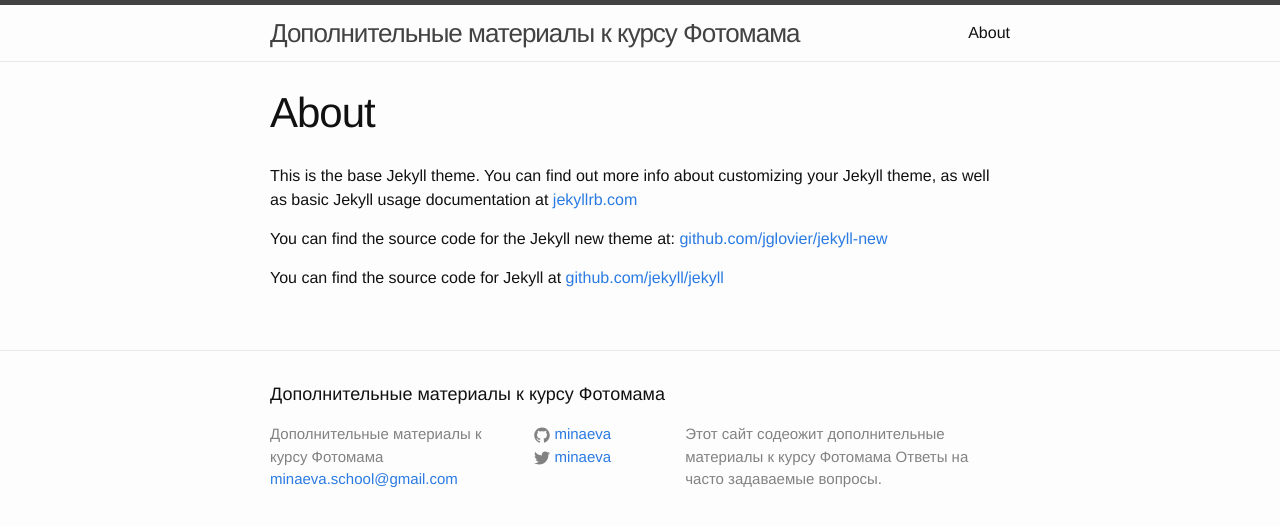
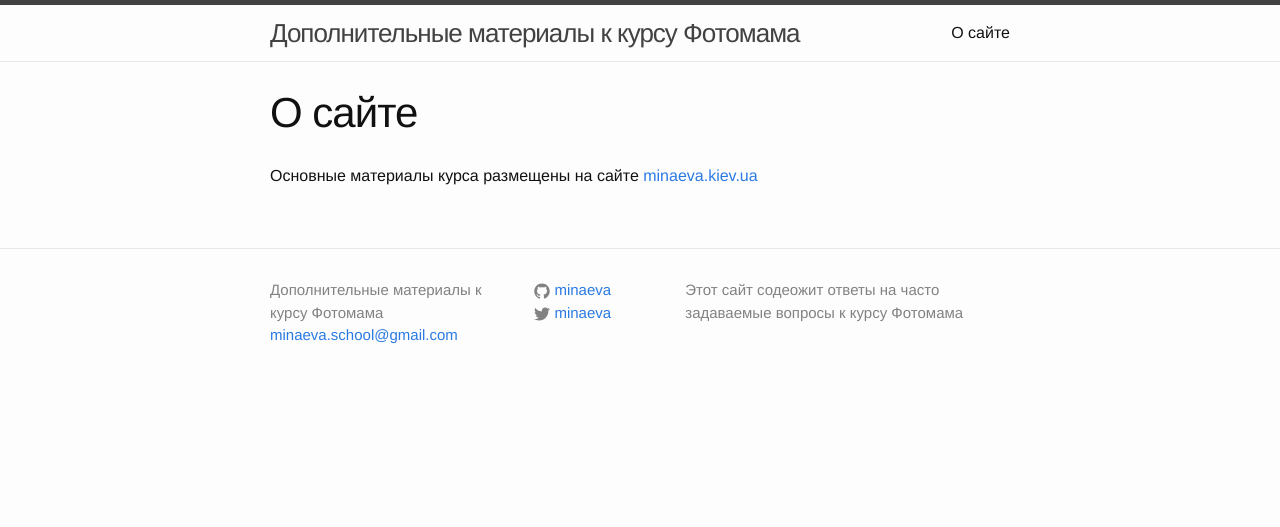
Before and after one commit to minaeva/minaeva.github.io, a Jekyll site: the page built from about.md, in a window 1280 px wide. Shown: the top 527 px of the page. Built offline with Jekyll 4.4.1, drawn with Linux system fonts in a browser that asks for light colours.

```diff
--- a/_config.yml
+++ b/_config.yml
@@ -2,8 +2,8 @@
 title: Дополнительные материалы к курсу Фотомама
 email: minaeva.school@gmail.com
 description: > # this means to ignore newlines until "baseurl:"
-  Этот сайт содеожит дополнительные материалы к курсу Фотомама
-  Ответы на часто задаваемые вопросы.
+  Этот сайт содеожит ответы на часто задаваемые вопросы
+  к курсу Фотомама
 baseurl: "" # the subpath of your site, e.g. /blog/
 url: "http://minaeva.github.io" # the base hostname & protocol for your site
 twitter_username: minaeva
--- a/_includes/footer.html
+++ b/_includes/footer.html
@@ -1,9 +1,9 @@
 <footer class="site-footer">
 
   <div class="wrapper">
-
+<!--
     <h2 class="footer-heading">{{ site.title }}</h2>
-
+-->
     <div class="footer-col-wrapper">
       <div class="footer-col  footer-col-1">
         <ul class="contact-list">
--- a/about.md
+++ b/about.md
@@ -1,11 +1,7 @@
 ---
 layout: page
-title: About
+title: О сайте
 permalink: /about/
 ---
 
-This is the base Jekyll theme. You can find out more info about customizing your Jekyll theme, as well as basic Jekyll usage documentation at [jekyllrb.com](http://jekyllrb.com/)
-
-You can find the source code for the Jekyll new theme at: [github.com/jglovier/jekyll-new](https://github.com/jglovier/jekyll-new)
-
-You can find the source code for Jekyll at [github.com/jekyll/jekyll](https://github.com/jekyll/jekyll)
+Основные материалы курса размещены на сайте [minaeva.kiev.ua](http://minaeva.kiev.ua/)
--- a/index.html
+++ b/index.html
@@ -3,9 +3,9 @@
 ---
 
 <div class="home">
-
+<!--
   <h1 class="page-heading">Posts</h1>
-
+-->
   <ul class="post-list">
     {% for post in site.posts %}
       <li>
@@ -18,6 +18,6 @@
     {% endfor %}
   </ul>
 
-  <p class="rss-subscribe">subscribe <a href="{{ "/feed.xml" | prepend: site.baseurl }}">via RSS</a></p>
+  <p class="rss-subscribe"><!--subscribe--> <a href="{{ "/feed.xml" | prepend: site.baseurl }}"><!--via--> RSS</a></p>
 
 </div>
```
Also changed, not shown: _posts/2014-12-09-bluesky.md (added, +8 -0 lines), _posts/2014-12-09-lesson1-bluesky.md (deleted, +0 -10 lines), _posts/2014-12-09-saltsea.md (added, +8 -0 lines), _posts/ШаблонЗаписи.md (line endings or trailing spaces).
